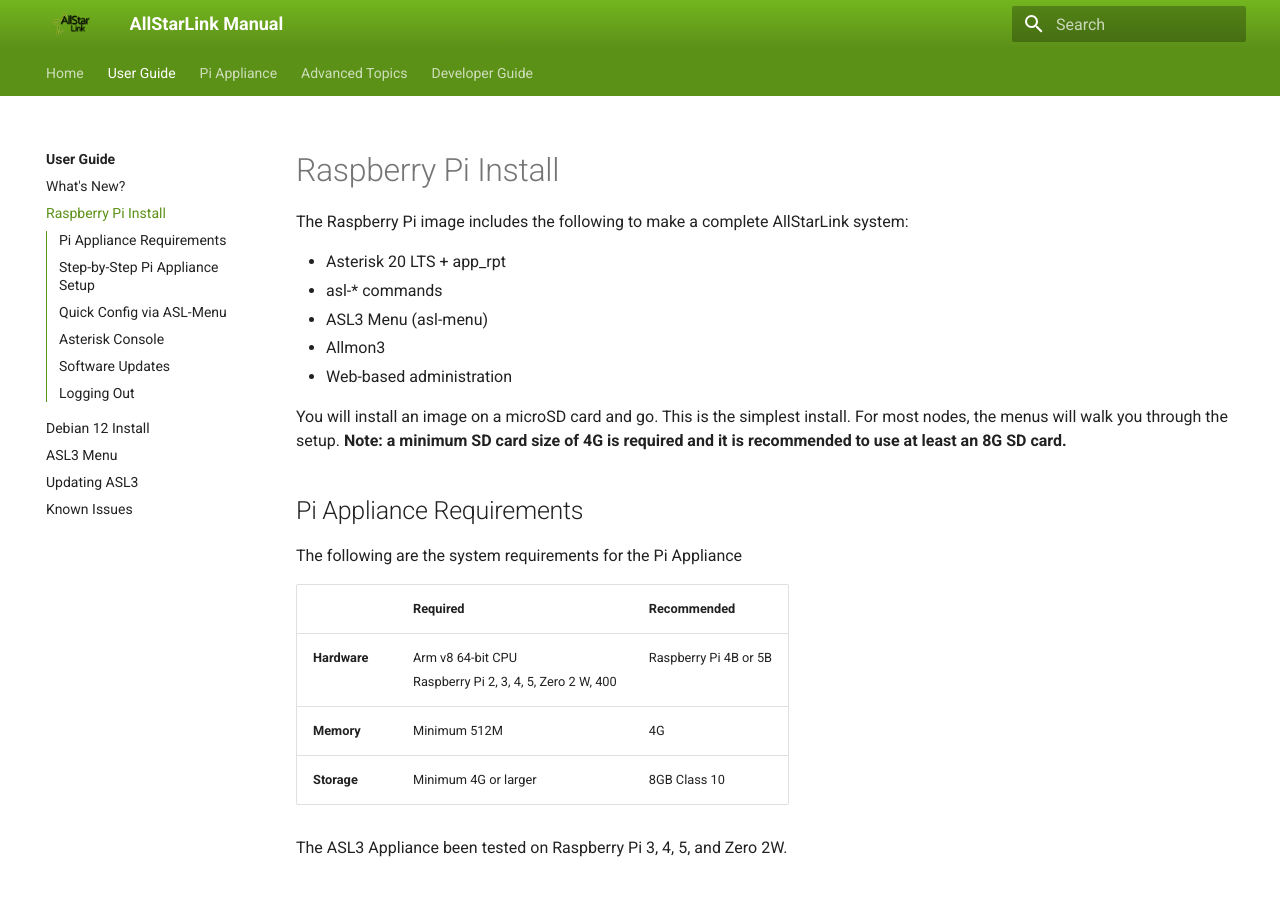
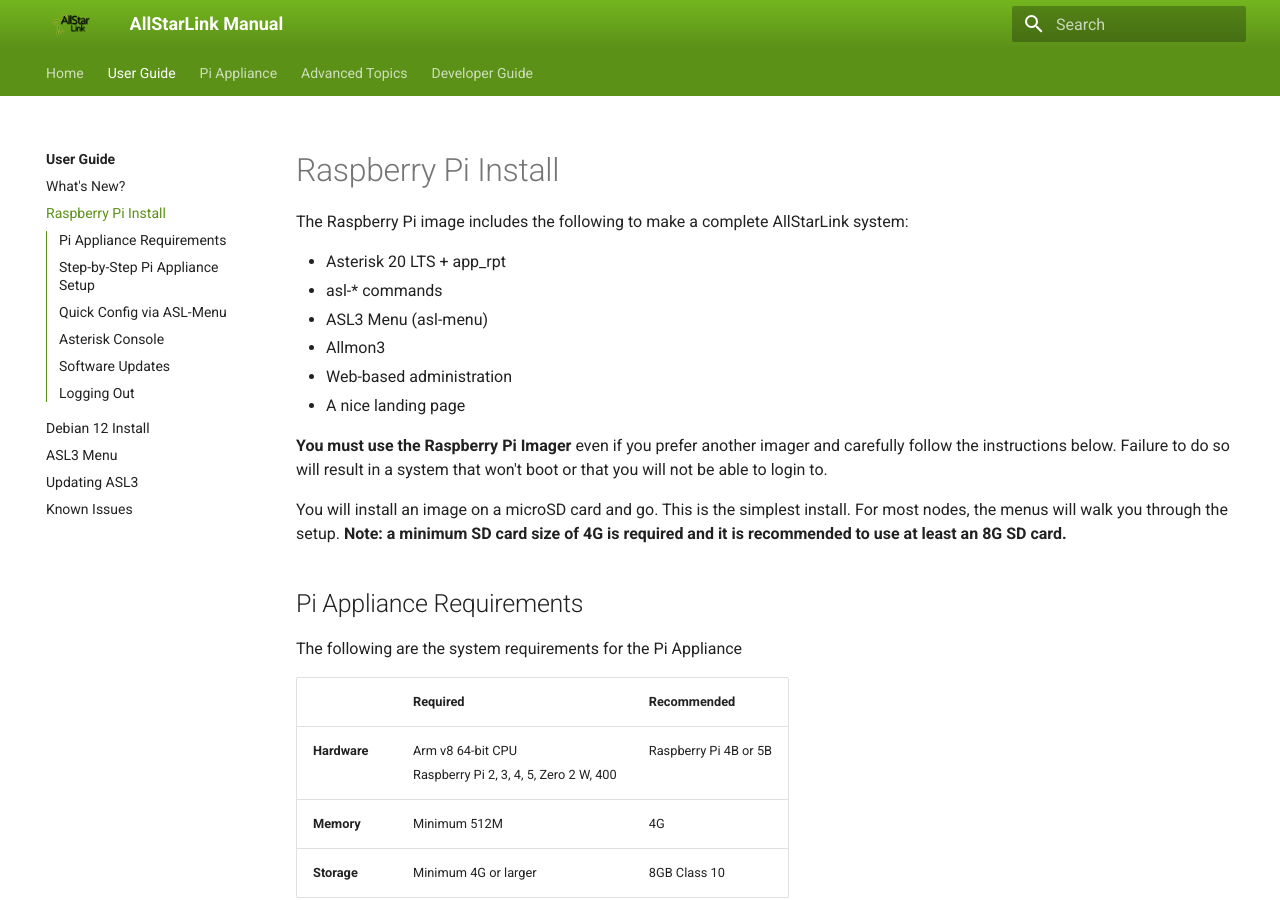
Before and after one commit to AllStarLink/ASL3-Manual, an MkDocs documentation site: the page built from docs/user-guide/pi-detailed.md, in a window 1280 px wide and 900 px high. Built offline with MkDocs 1.6.1 and Material for MkDocs 9.7.7, drawn with Linux system fonts in a browser that asks for light colours.

Commit message:
Update pi-detail.md
Add text to emphasize using the Pi imager. Running into folks that aren't.

Mention landing page.

```diff
--- a/docs/user-guide/pi-detailed.md
+++ b/docs/user-guide/pi-detailed.md
@@ -8,6 +8,10 @@
 * ASL3 Menu (asl-menu)
 * Allmon3
 * Web-based administration
+* A nice landing page
+
+**You must use the Raspberry Pi Imager** even if you prefer another imager and carefully follow the instructions below.
+Failure to do so will result in a system that won't boot or that you will not be able to login to.
 
 You will install an image on a microSD card and go. This is the simplest install. For
 most nodes, the menus will walk you through the setup. **Note: a minimum SD card size
```
